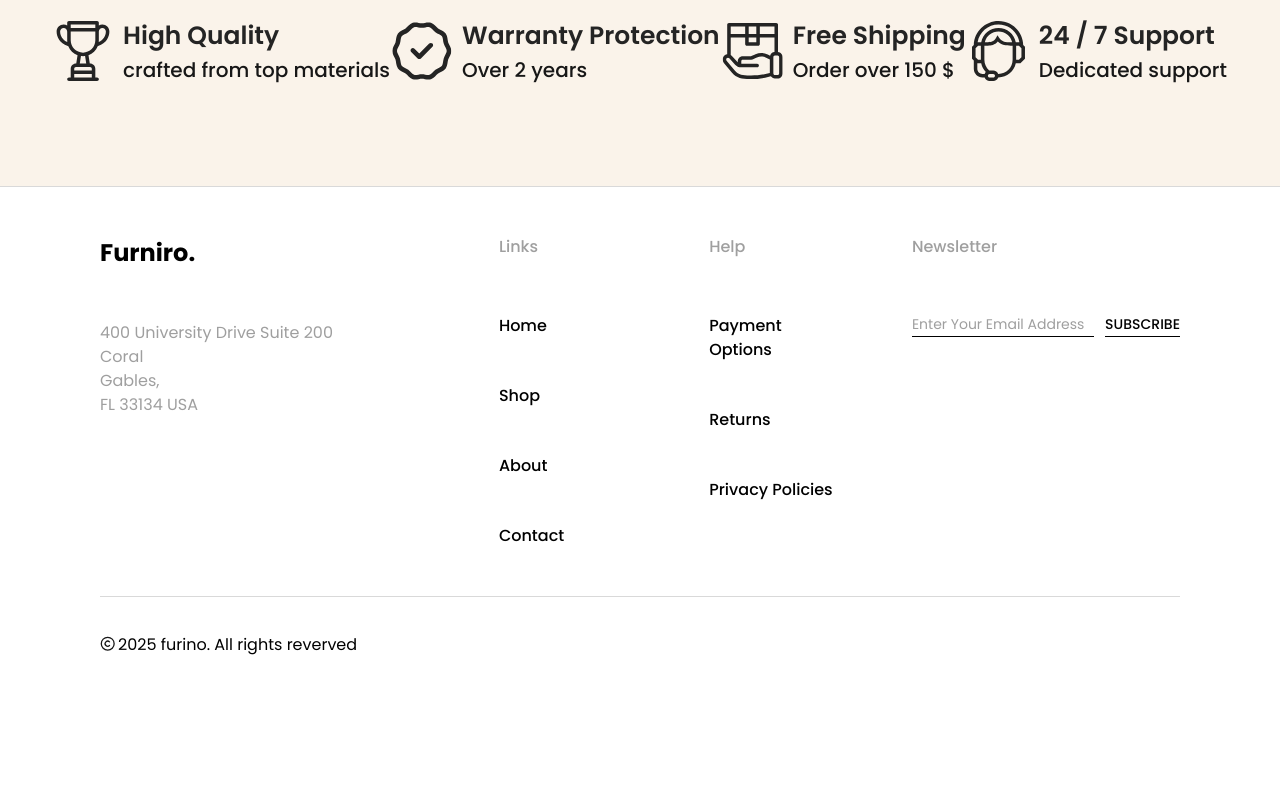
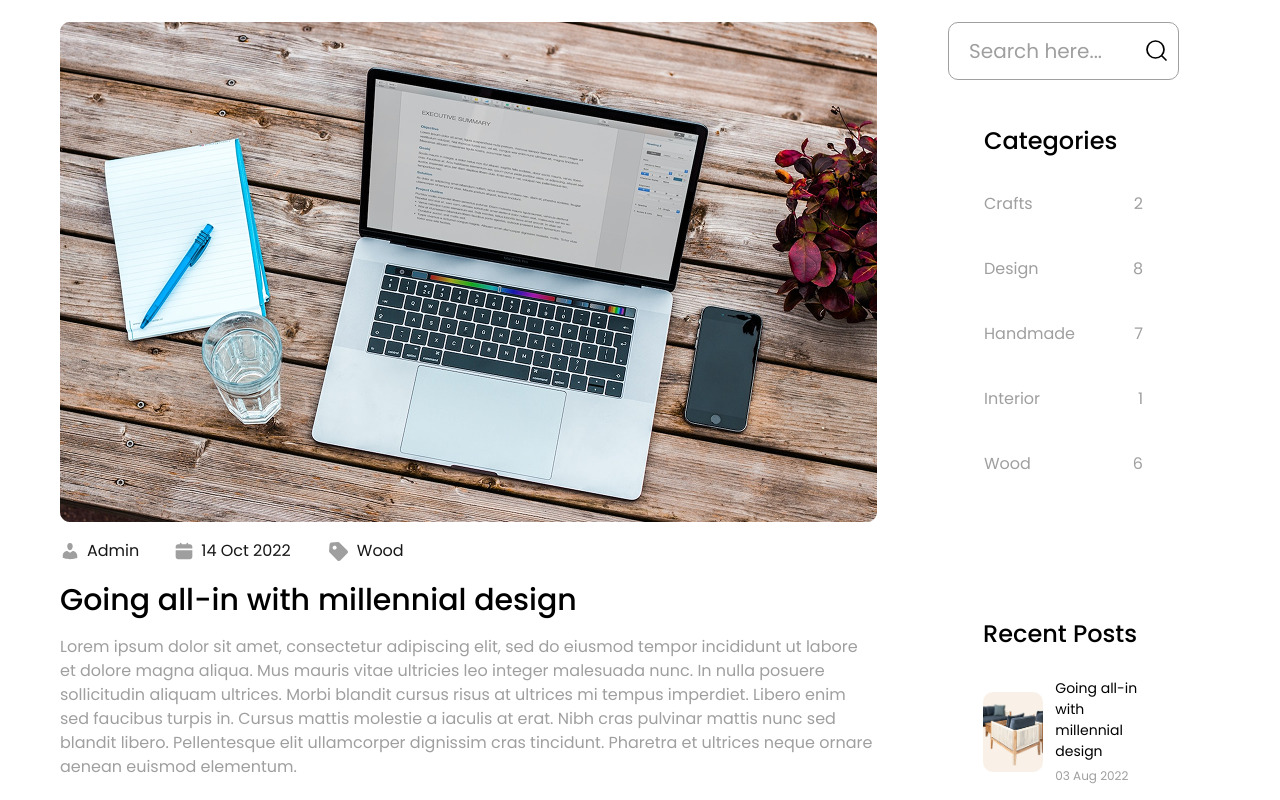
Before and after one commit to MdMuzahid07/furniro-client, a Next.js app: page /blog in a window 1280 px wide. Shown: the part 500-1300 px from the top of the page. Before the commit the page ends 1193 px from the top, so only its background shows below. Built offline with nearby package versions, Linux system fonts and the light colour scheme.

Commit message:
blog page desktop view

```diff
--- a/src/app/(main)/blog/page.tsx
+++ b/src/app/(main)/blog/page.tsx
@@ -1,3 +1,4 @@
+import BlogFeed from "@/components/blog/BlogFeed";
 import LocationBar from "@/components/shared/LocationBar";
 import SellingPointsModule from "@/components/shared/SellingPointsModule";
 
@@ -5,6 +6,7 @@ const Blog = () => {
   return (
     <>
       <LocationBar link="blog" title="Blog" />
+      <BlogFeed />
       <SellingPointsModule />
     </>
   );
--- /dev/null
+++ b/src/components/blog/BlogCategory.tsx
@@ -0,0 +1,48 @@
+import SearchIcon from "../icons/SearchIcon";
+
+const BlogCategory = () => {
+  return (
+    <div className="w-full px-[0px] sm:h-[537px] sm:max-w-[393px] lg:px-[41px]">
+      <div className="relative w-full">
+        <input
+          className="h-[45px] w-full rounded-[10px] border border-accent-light pr-[75px] pl-[20px] text-[16px] text-dark placeholder:text-[20px] placeholder:text-accent-light focus:outline-none md:h-[58px] md:text-[20px]"
+          type="text"
+          name=""
+          id=""
+          placeholder="Search here..."
+        />
+        <button className="absolute top-[17px] right-[10px] cursor-pointer md:top-[30%]">
+          <SearchIcon size={24} />
+        </button>
+      </div>
+
+      <ul className="mt-[43px] w-full sm:px-[36px]">
+        <li>
+          <h1 className="mb-[33px] text-[18px] font-medium text-dark md:text-[24px]">Categories</h1>
+        </li>
+        <li className="mb-[41px] flex w-full items-center justify-between">
+          <p className="text-[14px] text-accent-light sm:text-[16px]">Crafts</p>
+          <p className="text-[14px] text-accent-light sm:text-[16px]">2</p>
+        </li>
+        <li className="mb-[41px] flex w-full items-center justify-between">
+          <p className="text-[14px] text-accent-light sm:text-[16px]">Design</p>
+          <p className="text-[14px] text-accent-light sm:text-[16px]">8</p>
+        </li>
+        <li className="mb-[41px] flex w-full items-center justify-between">
+          <p className="text-[14px] text-accent-light sm:text-[16px]">Handmade</p>
+          <p className="text-[14px] text-accent-light sm:text-[16px]">7</p>
+        </li>
+        <li className="mb-[41px] flex w-full items-center justify-between">
+          <p className="text-[14px] text-accent-light sm:text-[16px]">Interior</p>
+          <p className="text-[14px] text-accent-light sm:text-[16px]">1</p>
+        </li>
+        <li className="flex w-full items-center justify-between">
+          <p className="text-[14px] text-accent-light sm:text-[16px]">Wood</p>
+          <p className="text-[14px] text-accent-light sm:text-[16px]">6</p>
+        </li>
+      </ul>
+    </div>
+  );
+};
+
+export default BlogCategory;
--- /dev/null
+++ b/src/components/blog/BlogFeed.tsx
@@ -0,0 +1,38 @@
+"use client";
+import { useState } from "react";
+import PaginationBar from "../shared/PaginationBar";
+import BlogCategory from "./BlogCategory";
+import BlogFeedCard from "./BlogFeedCard";
+import RecentPosts from "./RecentPosts";
+
+const BlogFeed = () => {
+  const [currentPage, setCurrentPage] = useState(2);
+  const totalPages = 10;
+
+  return (
+    <section className="xl:px-[100px]pt-[40px] mx-auto max-w-[1440px] bg-background px-[20px] pb-[30px] sm:pt-[50px] sm:pb-[40px] md:px-[40px] md:pt-[60px] md:pb-[58] lg:px-[60px] lg:pt-[80px] xl:pt-[106px]">
+      <div className="flex gap-[30px]">
+        <div className="max-w-[817px] space-y-[54px]">
+          <BlogFeedCard />
+          <BlogFeedCard />
+          <BlogFeedCard />
+
+          <div className="flex w-full justify-end">
+            <PaginationBar
+              currentPage={currentPage}
+              totalPages={totalPages}
+              onPageChange={setCurrentPage}
+            />
+          </div>
+        </div>
+
+        <aside>
+          <BlogCategory />
+          <RecentPosts />
+        </aside>
+      </div>
+    </section>
+  );
+};
+
+export default BlogFeed;
--- /dev/null
+++ b/src/components/blog/BlogFeedCard.tsx
@@ -0,0 +1,54 @@
+import Image from "next/image";
+import PersonTwoIcon from "../icons/PersonTwoIcon";
+import CalenderIcon from "../icons/CalenderIcon";
+import TagIcon from "../icons/TagIcon";
+
+const BlogFeedCard = () => {
+  return (
+    <div className="w-full">
+      <div className="w-full lg:h-[500px]">
+        <Image
+          src="/images/blog/laptop-big-image-1.png"
+          width={900}
+          height={800}
+          alt="blog-feeds-blog-thumbnail"
+          className="h-full w-full"
+          priority
+        />
+      </div>
+      <ul className="mt-[17px] flex items-center gap-[35px]">
+        <li className="flex items-center gap-[7px]">
+          <PersonTwoIcon />
+          <p className="font-accent-light text-[14px] sm:text-[16px]">Admin</p>
+        </li>
+        <li className="flex items-center gap-[7px]">
+          <CalenderIcon />
+          <p className="font-accent-light text-[14px] sm:text-[16px]">14 Oct 2022</p>
+        </li>
+        <li className="flex items-center gap-[7px]">
+          <TagIcon />
+          <p className="font-accent-light text-[14px] sm:text-[16px]">Wood</p>
+        </li>
+      </ul>
+
+      <h1 className="mt-[15px] mb-[12px] text-[20px] font-medium text-dark sm:text-[30px]">
+        Going all-in with millennial design
+      </h1>
+
+      <p className="text-[14px] text-accent-light sm:text-[16px]">
+        Lorem ipsum dolor sit amet, consectetur adipiscing elit, sed do eiusmod tempor incididunt ut
+        labore et dolore magna aliqua. Mus mauris vitae ultricies leo integer malesuada nunc. In
+        nulla posuere sollicitudin aliquam ultrices. Morbi blandit cursus risus at ultrices mi
+        tempus imperdiet. Libero enim sed faucibus turpis in. Cursus mattis molestie a iaculis at
+        erat. Nibh cras pulvinar mattis nunc sed blandit libero. Pellentesque elit ullamcorper
+        dignissim cras tincidunt. Pharetra et ultrices neque ornare aenean euismod elementum.
+      </p>
+
+      <button className="pb-12px mt-[20px] border-b border-dark text-[16px] text-dark sm:mt-[25px] md:mt-[30px]">
+        Read More
+      </button>
+    </div>
+  );
+};
+
+export default BlogFeedCard;
--- /dev/null
+++ b/src/components/blog/RecentPostCard.tsx
@@ -0,0 +1,23 @@
+import Image from "next/image";
+
+const RecentPostCard = () => {
+  return (
+    <div className="flex w-full items-center gap-[12px]">
+      <div className="h-[80px] w-full max-w-[80px]">
+        <Image
+          src="/images/comparison-card-img-1.png"
+          alt="recent-post-card"
+          width={300}
+          height={300}
+          className="w-ful h-full rounded-[10px] object-cover object-center"
+        />
+      </div>
+      <div>
+        <h1 className="mb-[5px] text-[14px] text-dark">Going all-in with millennial design</h1>
+        <p className="text-[12px] text-accent-light">03 Aug 2022</p>
+      </div>
+    </div>
+  );
+};
+
+export default RecentPostCard;
--- /dev/null
+++ b/src/components/blog/RecentPosts.tsx
@@ -0,0 +1,18 @@
+import RecentPostCard from "./RecentPostCard";
+
+const RecentPosts = () => {
+  return (
+    <div className="mt-[41px] w-full space-y-[39px] px-[0px] py-[16px] sm:max-w-[393px] sm:px-[76px]">
+      <h1 className="mb-[26px] text-[20px] font-medium text-dark sm:text-[24px]">Recent Posts</h1>
+      <div className="space-y-[39px]">
+        <RecentPostCard />
+        <RecentPostCard />
+        <RecentPostCard />
+        <RecentPostCard />
+        <RecentPostCard />
+      </div>
+    </div>
+  );
+};
+
+export default RecentPosts;
--- /dev/null
+++ b/src/components/icons/CalenderIcon.tsx
@@ -0,0 +1,12 @@
+const CalenderIcon = () => {
+  return (
+    <svg xmlns="http://www.w3.org/2000/svg" width="20" height="20" viewBox="0 0 20 20" fill="none">
+      <path
+        d="M1.66699 15.8334C1.66699 17.25 2.75033 18.3334 4.16699 18.3334H15.8337C17.2503 18.3334 18.3337 17.25 18.3337 15.8334V9.16669H1.66699V15.8334ZM15.8337 3.33335H14.167V2.50002C14.167 2.00002 13.8337 1.66669 13.3337 1.66669C12.8337 1.66669 12.5003 2.00002 12.5003 2.50002V3.33335H7.50033V2.50002C7.50033 2.00002 7.16699 1.66669 6.66699 1.66669C6.16699 1.66669 5.83366 2.00002 5.83366 2.50002V3.33335H4.16699C2.75033 3.33335 1.66699 4.41669 1.66699 5.83335V7.50002H18.3337V5.83335C18.3337 4.41669 17.2503 3.33335 15.8337 3.33335Z"
+        fill="#9F9F9F"
+      />
+    </svg>
+  );
+};
+
+export default CalenderIcon;
--- /dev/null
+++ b/src/components/icons/PersonTwoIcon.tsx
@@ -0,0 +1,19 @@
+import React from "react";
+
+const PersonTwoIcon = ({ isDark = true, size }: { isDark?: boolean; size?: number }) => {
+  return (
+    <svg
+      xmlns="http://www.w3.org/2000/svg"
+      className={` ${size ? size : "size-[20px]"}`}
+      viewBox="0 0 20 20"
+      fill={isDark ? "#ffffff" : "#000000"}
+    >
+      <path
+        d="M9.99977 9.25C7.72977 9.25 7.26977 5.81 7.26977 5.81C6.99977 4.02 7.81977 2 9.96977 2C12.1298 2 12.9498 4.02 12.6798 5.81C12.6798 5.81 12.2698 9.25 9.99977 9.25ZM9.99977 11.82L12.7198 10C15.1098 10 17.2398 12.33 17.2398 14.53V17.02C17.2398 17.02 13.5898 18.15 9.99977 18.15C6.34977 18.15 2.75977 17.02 2.75977 17.02V14.53C2.75977 12.28 4.69977 10.05 7.22977 10.05L9.99977 11.82Z"
+        fill="#9F9F9F"
+      />
+    </svg>
+  );
+};
+
+export default PersonTwoIcon;
--- /dev/null
+++ b/src/components/icons/TagIcon.tsx
@@ -0,0 +1,12 @@
+const TagIcon = () => {
+  return (
+    <svg xmlns="http://www.w3.org/2000/svg" width="24" height="24" viewBox="0 0 24 24" fill="none">
+      <path
+        d="M12.8966 21.968C12.3666 21.97 11.8566 21.758 11.4826 21.382L3.64564 13.547C3.44131 13.3434 3.28363 13.0978 3.18349 12.8272C3.08335 12.5567 3.04314 12.2676 3.06564 11.98L3.56564 5.41401C3.60018 4.93599 3.80617 4.48652 4.1457 4.14827C4.48524 3.81002 4.93549 3.60574 5.41364 3.57301L11.9796 3.07301C12.0316 3.06201 12.0826 3.06201 12.1346 3.06201C12.6646 3.06201 13.1716 3.27201 13.5446 3.64801L21.3826 11.482C21.5684 11.6677 21.7158 11.8883 21.8164 12.131C21.917 12.3737 21.9687 12.6338 21.9687 12.8965C21.9687 13.1592 21.917 13.4194 21.8164 13.6621C21.7158 13.9048 21.5684 14.1253 21.3826 14.311L14.3106 21.382C14.1254 21.5683 13.905 21.716 13.6623 21.8166C13.4196 21.9172 13.1594 21.9687 12.8966 21.968ZM8.65364 6.65401C8.32475 6.65411 8.00096 6.73531 7.71094 6.89042C7.42093 7.04554 7.17364 7.26978 6.99099 7.54329C6.80834 7.8168 6.69596 8.13113 6.6638 8.45845C6.63164 8.78576 6.68069 9.11595 6.80662 9.41978C6.93255 9.72361 7.13146 9.99169 7.38574 10.2003C7.64002 10.4089 7.94181 10.5516 8.26439 10.6157C8.58698 10.6798 8.92039 10.6633 9.2351 10.5678C9.54982 10.4723 9.83611 10.3006 10.0686 10.068L10.0756 10.062L10.0826 10.055L10.0746 10.062C10.3526 9.78158 10.5414 9.42513 10.6171 9.03759C10.6928 8.65006 10.6522 8.24877 10.5002 7.88432C10.3482 7.51986 10.0918 7.20855 9.76318 6.98961C9.43457 6.77066 9.04851 6.65389 8.65364 6.65401Z"
+        fill="#9F9F9F"
+      />
+    </svg>
+  );
+};
+
+export default TagIcon;
--- a/src/components/shared/PaginationBar.tsx
+++ b/src/components/shared/PaginationBar.tsx
@@ -5,6 +5,7 @@ interface PaginationProps {
   totalPages: number;
   onPageChange: (page: number) => void;
   showNext?: boolean;
+  style?: string;
 }
 
 const PaginationBar = ({
@@ -12,6 +13,7 @@ const PaginationBar = ({
   totalPages,
   onPageChange,
   showNext = true,
+  style,
 }: PaginationProps) => {
   // calculate which page numbers to show
   const getPageNumbers = () => {
@@ -27,7 +29,7 @@ const PaginationBar = ({
   };
 
   return (
-    <div className="flex items-center gap-[38px]">
+    <div className={`flex items-center gap-[38px] ${style}`}>
       {getPageNumbers()?.map((page) => (
         <button
           key={page}
```
